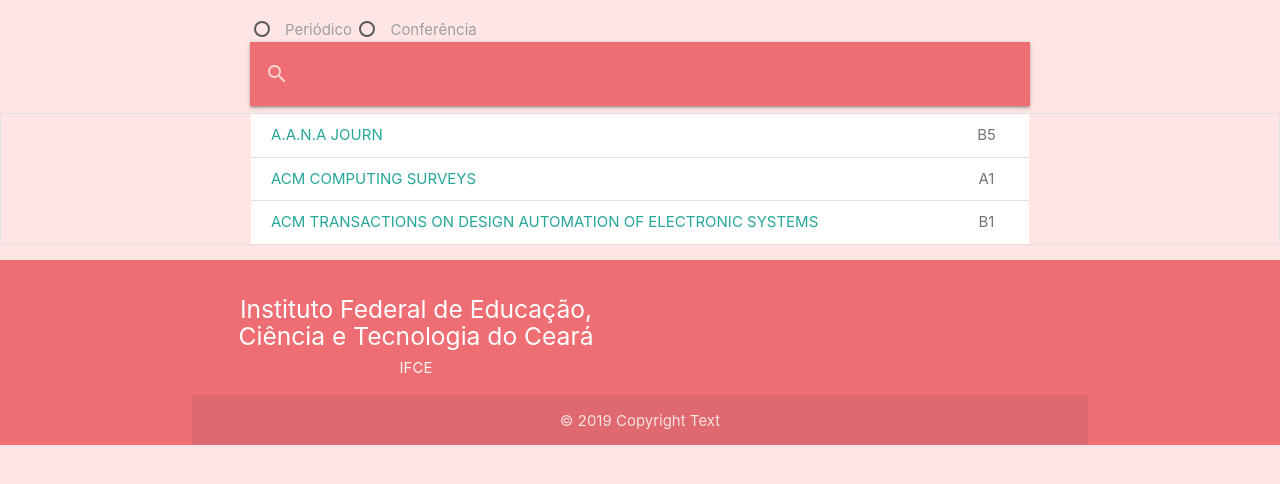
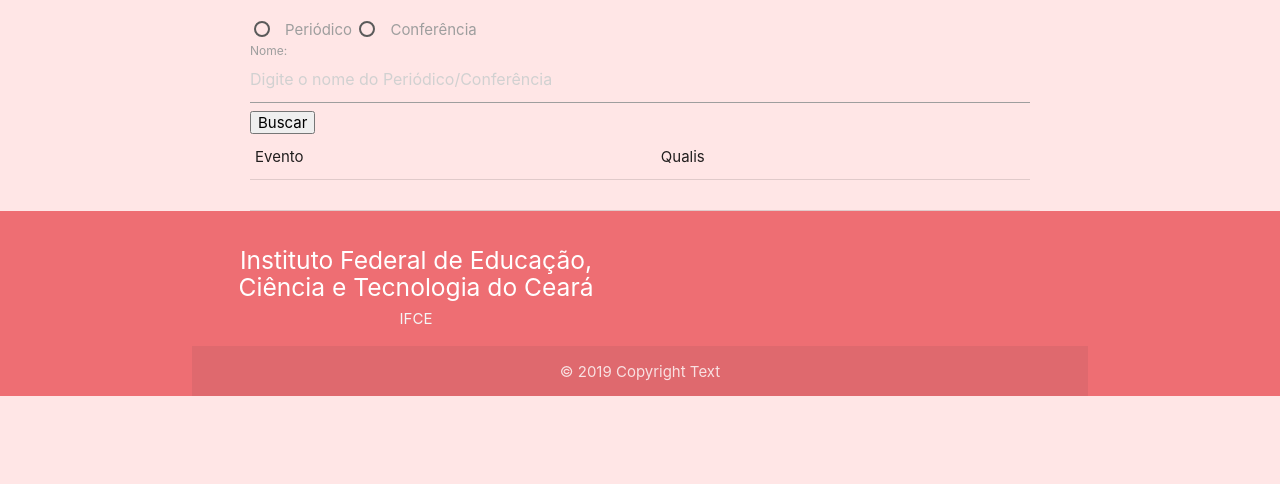
Before and after one commit to Chaves159/TrabalhoFinalClassificacaoQualis, a plain HTML site: page index.html in a window 1280 px wide. Shown: the part 114-598 px from the top of the page. Drawn offline with Linux system fonts and the light colour scheme.

Commit message:
Iniciando a funcionalidade dos botões

```diff
--- a/index.html
+++ b/index.html
@@ -7,6 +7,9 @@
 	  <link rel="stylesheet" href="css/materialize.css">
 	  <link rel="stylesheet" href="css/materialize.min.css">
 	  <link rel="stylesheet" href="css/ajuste.css">
+	  <link rel="script"  href="js/principal.js">
+	  <link rel="script"  href="js/materialize.js">
+	  <link rel="script"  href="js/materialize.min.js">
 </head>
 <body id="color">
 	<header>
@@ -25,23 +28,29 @@
         <span>Conferência</span>
       </label>
 	</form>
-	<div id="tamanhoBarra">
-	  <nav>
-	    <div class="nav-wrapper">
-	      <form>
-	        <div class="input-field">
-	          <input id="search" type="search" required>
-	          <label class="label-icon" for="search"><i class="material-icons">search</i></label>
-	          <i class="material-icons">close</i>
-	        </div>
-	      </form>
-	    </div>
-	  </nav>
-	</div>
-	<div class="collection" id="tamanhoColection" >
-	    <a href="#!" class="collection-item"><span class="badge">B5</span>A.A.N.A JOURN</a>
-	    <a href="#!" class="collection-item"><span class="badge">A1</span>ACM COMPUTING SURVEYS</a>
-	    <a href="#!" class="collection-item"><span class="badge">B1</span>ACM TRANSACTIONS ON DESIGN AUTOMATION OF ELECTRONIC SYSTEMS</a>
+	<form id="form-adiciona">
+		<div id= "tamanhoBarra">
+            <label for="nome">Nome:</label>
+            <input id="nome" name="nome" type="text" placeholder="Digite o nome do Periódico/Conferência" class="campo">
+            <button id="adicionar-paciente" class="botao bto-principal">Buscar</button>
+		</div>
+	</form>
+
+  	<div id="tamanhoBarra">
+	  	<table >
+	  		<thead>
+	  			<tr>
+	  				<th>Evento</th>
+	  				<th>Qualis</th>
+	  			</tr>
+	  		</thead>
+	  		<tbody id="tabelaQualis">
+	  			<tr >
+	  				<td id="evento"></td>
+	  				<td id="qualis"></td>
+	  			</tr>
+	  		</tbody>
+	  	</table>
   	</div>
   	<footer class="page-footer">
           <div class="container">
```
Also changed, not shown: js/principal.js (+13 -0 lines).
